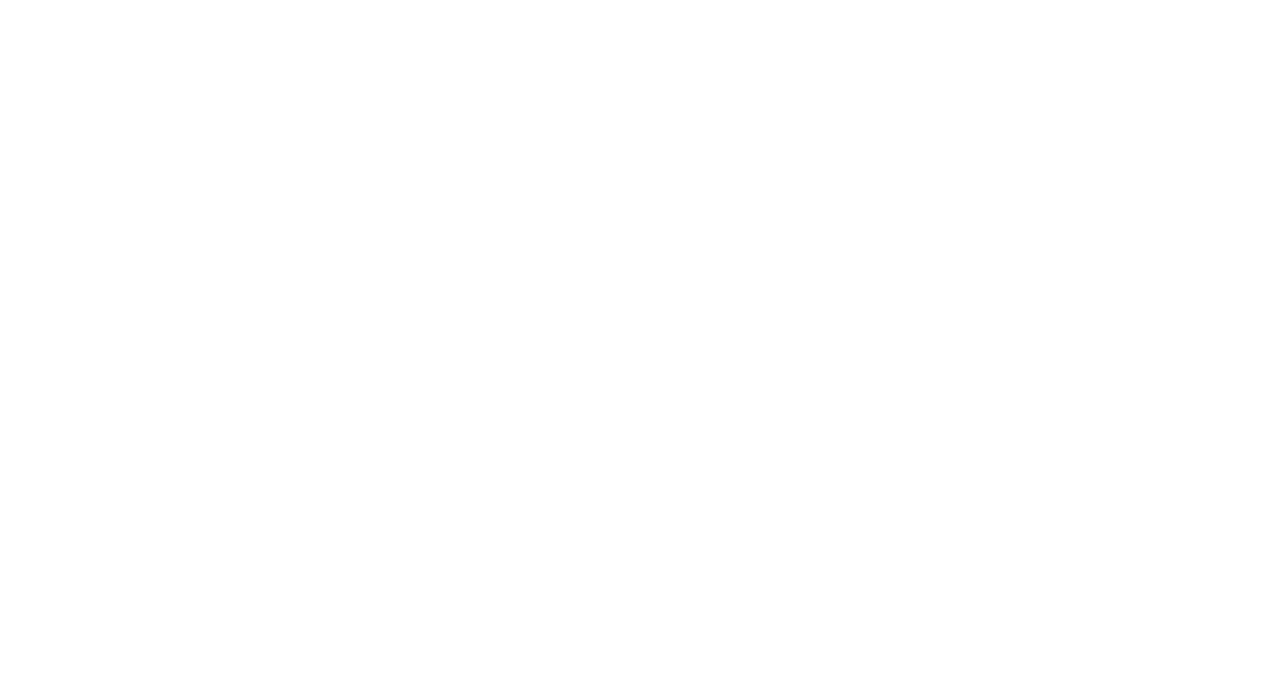
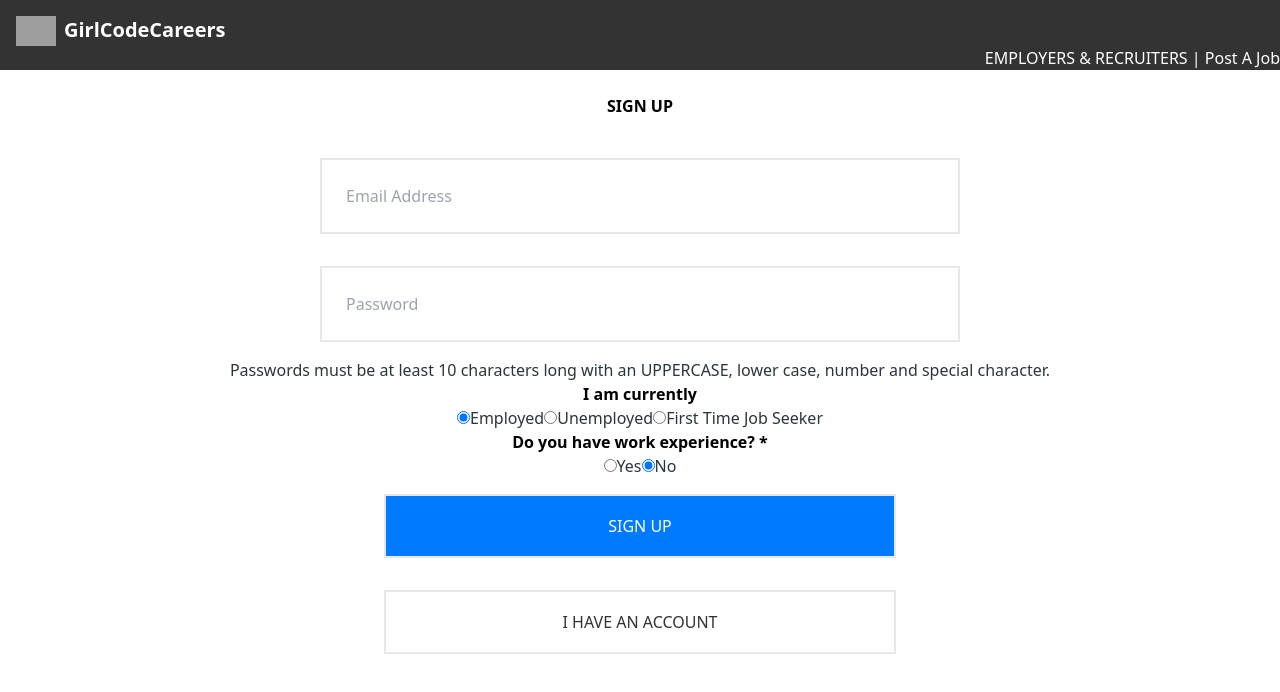
Before and after one commit to Nolu-M/job-listing-platform, a React (Vite) app: page /sign-up in a window 1280 px wide. Before the commit this address had no page. Shown: the top 692 px of the page. Built offline with nearby package versions, Linux system fonts and the light colour scheme; grey boxes are pictures that could not be loaded.

Commit message:
Added SignUp page

```diff
--- a/src/App.jsx
+++ b/src/App.jsx
@@ -4,6 +4,7 @@
 import JobListingForm from './pages/JobListingForm'
 import Home from './pages/Home'
 import Login from './pages/Login'
+import SignUp from './pages/SignUp'
 
 
 function App() {
@@ -14,6 +15,7 @@
       <Route path='/job-search' element={<JobListings/>} />
       <Route path='/job-search/:jobSlug' element={<JobDetails/>} />
       <Route path='/login' element={<Login/>}></Route>
+      <Route path='/sign-up' element={<SignUp/>}></Route>
       <Route path='/companies' element={<JobListingForm/>} />
     </Routes>
 
--- a/src/pages/Login.jsx
+++ b/src/pages/Login.jsx
@@ -1,5 +1,7 @@
-import React from 'react'
+import { Link } from 'react-router-dom'
 import MainLayout from '../Layouts/MainLayout'
+
+
 
 
 const Login = () => {
@@ -21,12 +23,13 @@
                         <p className='text-white'>By accessing GirlCode Careers you agree to our terms of service and <br/>privacy policy.</p>
                     <button className='btn btn-primary w-2/5 my-4'>LOG IN</button>
                         <p className='text-white'>Don't have an account</p>
+                    <Link to='/sign-up'>
                     <button className='btn border-2 text-white hover:border-[#007bff] hover:bg-white hover:text-[#333] w-2/5 my-4'>SIGN UP</button>
+                    </Link>
                 </form>
                 </div>
             </section>
         </div>
-
     </MainLayout>
   )
 }
--- /dev/null
+++ b/src/pages/SignUp.jsx
@@ -0,0 +1,69 @@
+import React from 'react'
+import MainLayout from '../Layouts/MainLayout'
+import { Link } from 'react-router-dom'
+
+
+
+const SignUp = () => {
+  return (
+    <MainLayout>
+        <div className=''>
+            <div className='flex items-center justify-center w-full py-6'>
+                <h1>SIGN UP</h1>
+            </div>
+            <section className='border-'>
+                <div className='text-center'>
+                    <form action="">
+                        <div>
+                            <input type="text" placeholder='Email Address' className='m-4 p-6 border-2 w-1/2' required/>
+                        </div>
+                        <div>
+                            <input type="text" placeholder='Password' className='m-4 p-6 border-2 w-1/2' required/>
+                                <p>Passwords must be at least 10 characters long with an UPPERCASE, lower case, number and special character.</p>
+                        </div>
+                        <div>
+                            <h2>I am currently</h2>
+                                <div>
+                                    <label>
+                                        <input type="radio" value='Employed' name='CurrentJobSeekersStatus' id='CurrentJobSeekerStatus' checked='checked' data-val='true'
+                                        data-val-required='The CurrentJobSeekersStatus field is required'/>Employed
+                                    </label>
+                                    <label>
+                                        <input type="radio" value='Unemployed' name='CurrentJobSeekersStatus' id='CurrentJobSeekerStatus'/>Unemployed
+                                    </label>
+                                    <label>
+                                        <input type="radio" value='FirstTimeJobSeeker' name='CurrentJobSeekersStatus' id='CurrentJobSeekerStatus'/>First Time Job Seeker
+                                    </label>
+                                </div>
+                            <h2>Do you have work experience? *</h2>
+                                <div>
+                                    <label>
+                                        <input type="radio" value='true' name='HasWorkExperience' id='CurrentJobSeekerStatus' checked='checked' data-val='true'
+                                        data-val-required='The HasWorkExperience field is required'data-activation='c24radio'/>Yes
+                                    </label>
+                                    <label>
+                                        <input type="radio" value='No' name='HasWorkExperience' id='HasWorkExperience' checked='checked'
+                                        data-activation='c24radio'/>No
+                                    </label>
+                                </div>
+
+                        </div>
+                        <div className=''>
+                            <button className='btn btn-primary w-2/5 my-4'>SIGN UP</button>
+                        </div>
+                        <div>
+                            <Link to='/login'>
+                                <button className='btn border-2 hover:border-[#007bff] text-[#333] w-2/5 my-4'>I HAVE AN ACCOUNT</button>
+                            </Link>
+                        </div>
+
+                    </form>
+                </div>
+            </section>
+        </div>
+
+    </MainLayout>
+  )
+}
+
+export default SignUp
```
